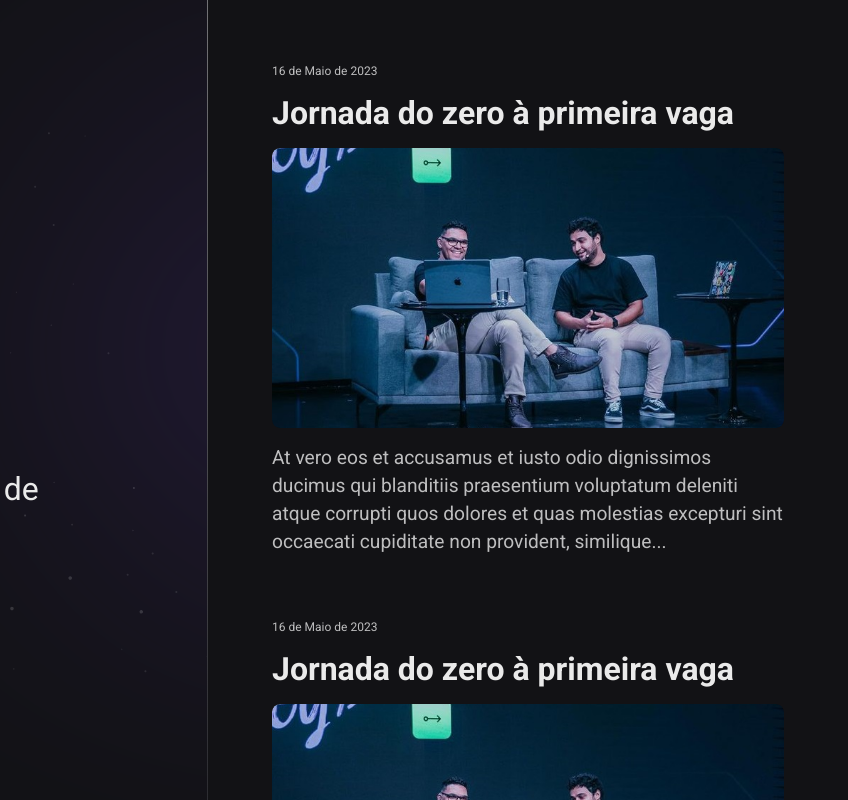
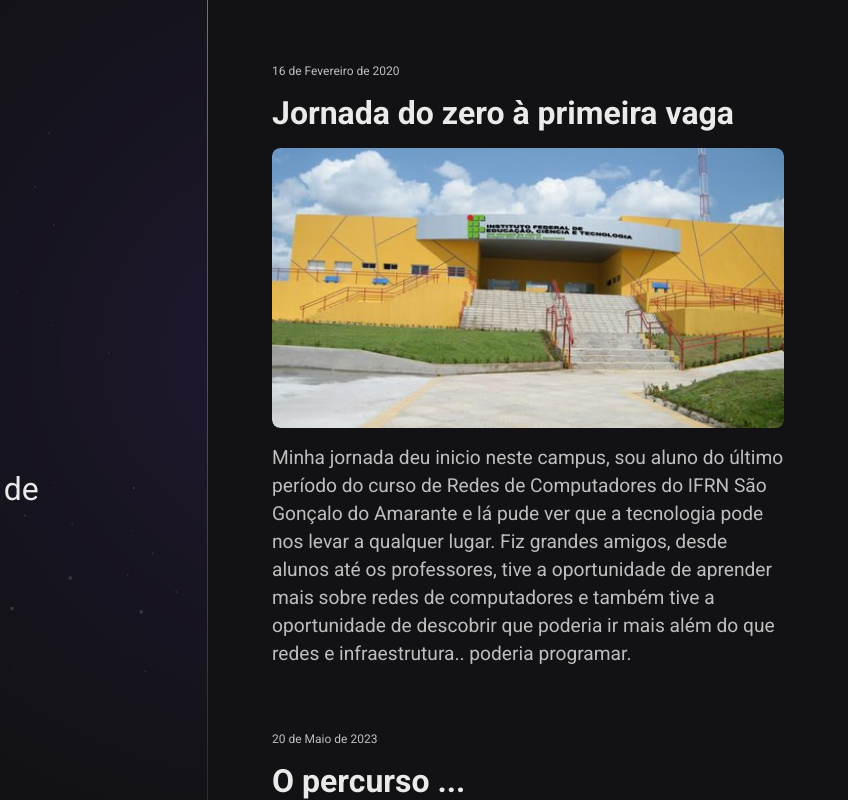
Before and after one commit to dev-saulo/nlw-spacetime, a plain HTML site: page index.html in a window 1280 px wide. Shown: the full height of the page, 432-1280 px from the left. Drawn offline with Linux system fonts and the light colour scheme.

Commit message:
Algumas alterações no corpo do site.

```diff
--- a/index.html
+++ b/index.html
@@ -27,54 +27,55 @@
     </aside>
 
     <nav>
-      <a href="https://youtu.be/3nz5HkUJaVU" target="_blank" class="memory">
-        <small>16 de Maio de 2023</small>
+      <a href="" class="memory">
+        <small>16 de Fevereiro de 2020</small>
         <h1>Jornada do zero à primeira vaga</h1>
         <div>
           <img
-            src="./assets/jornada.png"
-            alt="Rodrigo e Mayk apresentando o evento jornada Dev"
+            src="./assets/IFRN.jpg"
+            alt="IFRN campus São Gonçalo do Amarante"
           />
         </div>
         <p>
-          At vero eos et accusamus et iusto odio dignissimos ducimus qui
-          blanditiis praesentium voluptatum deleniti atque corrupti quos dolores
-          et quas molestias excepturi sint occaecati cupiditate non provident,
-          similique...
+          Minha jornada deu inicio neste campus, sou aluno do último período do
+          curso de Redes de Computadores do IFRN São Gonçalo do Amarante e lá
+          pude ver que a tecnologia pode nos levar a qualquer lugar. Fiz grandes
+          amigos, desde alunos até os professores, tive a oportunidade de
+          aprender mais sobre redes de computadores e também tive a oportunidade
+          de descobrir que poderia ir mais além do que redes e infraestrutura..
+          poderia programar.
         </p>
       </a>
 
-      <a href="https://youtu.be/3nz5HkUJaVU" target="_blank" class="memory">
-        <small>16 de Maio de 2023</small>
-        <h1>Jornada do zero à primeira vaga</h1>
+      <a href="" class="memory">
+        <small>20 de Maio de 2023</small>
+        <h1>O percurso ...</h1>
+        <div>
+          <img src="./assets/code.jpg" alt="Linhas de código HTML" />
+        </div>
+        <p>
+          Já tinha bastante tempo que eu pensava em programar, decidi dar o
+          primeiro passo e escrever minhas linhas de código. Tive a oportunidade
+          de participar da NLW - Rocketseat, me diverti bastante, aprendi muito
+          sobre Hardskils e Softskils, aumentei mais ainda meus conhecimentos em
+          HTML, CSS, Git e Github. Sinto que esse será o primeiro de muitos
+          códigos criados por mim.
+        </p>
+      </a>
+
+      <a href="" class="memory">
+        <small>20 de Maio de 2023</small>
+        <h1>Seguindo em frente</h1>
         <div>
           <img
-            src="./assets/jornada.png"
-            alt="Rodrigo e Mayk apresentando o evento jornada Dev"
+            src="./assets/tecnologia.jpg"
+            alt="Computador conectado a outros objetos"
           />
         </div>
         <p>
-          At vero eos et accusamus et iusto odio dignissimos ducimus qui
-          blanditiis praesentium voluptatum deleniti atque corrupti quos dolores
-          et quas molestias excepturi sint occaecati cupiditate non provident,
-          similique...
-        </p>
-      </a>
-
-      <a href="https://youtu.be/3nz5HkUJaVU" target="_blank" class="memory">
-        <small>16 de Maio de 2023</small>
-        <h1>Jornada do zero à primeira vaga</h1>
-        <div>
-          <img
-            src="./assets/jornada.png"
-            alt="Rodrigo e Mayk apresentando o evento jornada Dev"
-          />
-        </div>
-        <p>
-          At vero eos et accusamus et iusto odio dignissimos ducimus qui
-          blanditiis praesentium voluptatum deleniti atque corrupti quos dolores
-          et quas molestias excepturi sint occaecati cupiditate non provident,
-          similique...
+          O conhecimento é uma estrada contínua, não podemos nunca parar. Sinto
+          isso referente a tecnologia, é sempre importante nos capacitar para
+          podermos evoluir cada dia mais.
         </p>
       </a>
     </nav>
```
Also changed, not shown: assets/IFRN.jpg (added), assets/code.jpg (added), assets/jornada.png (deleted), assets/tecnologia.jpg (added).
